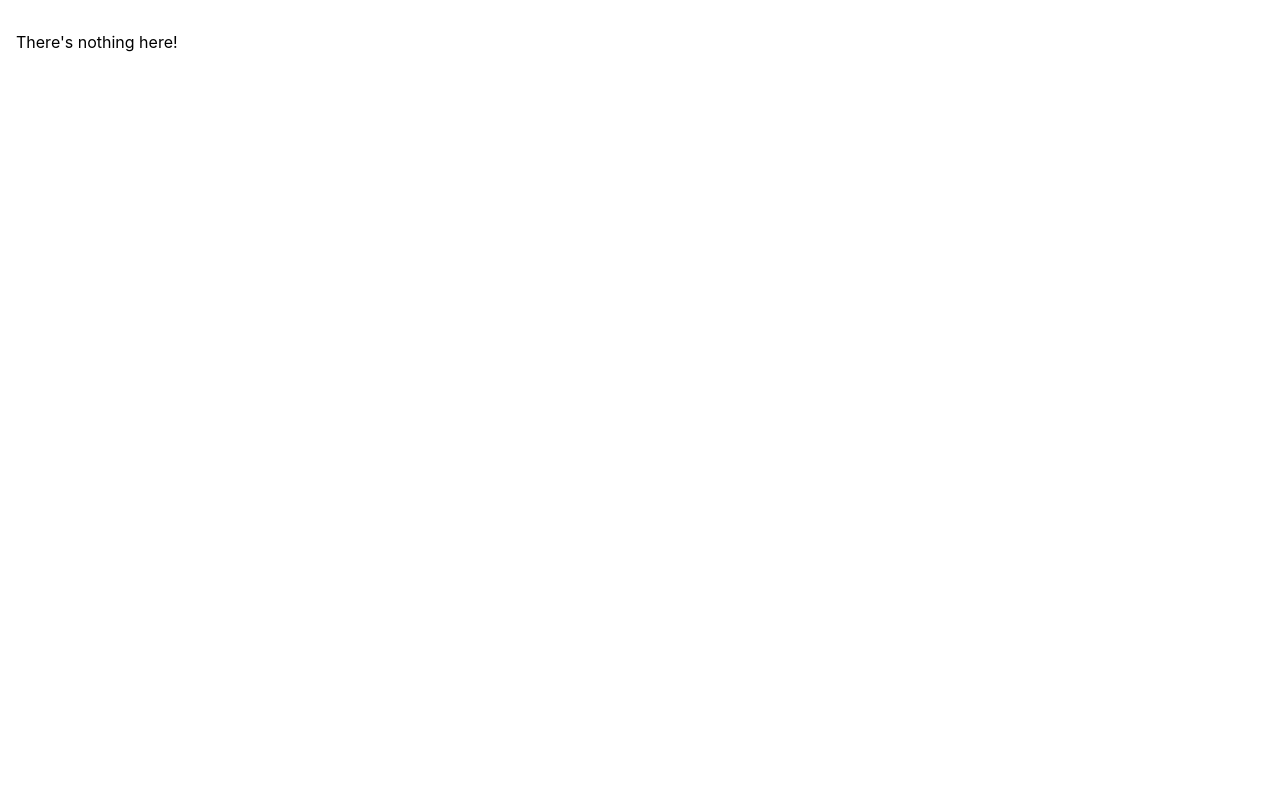
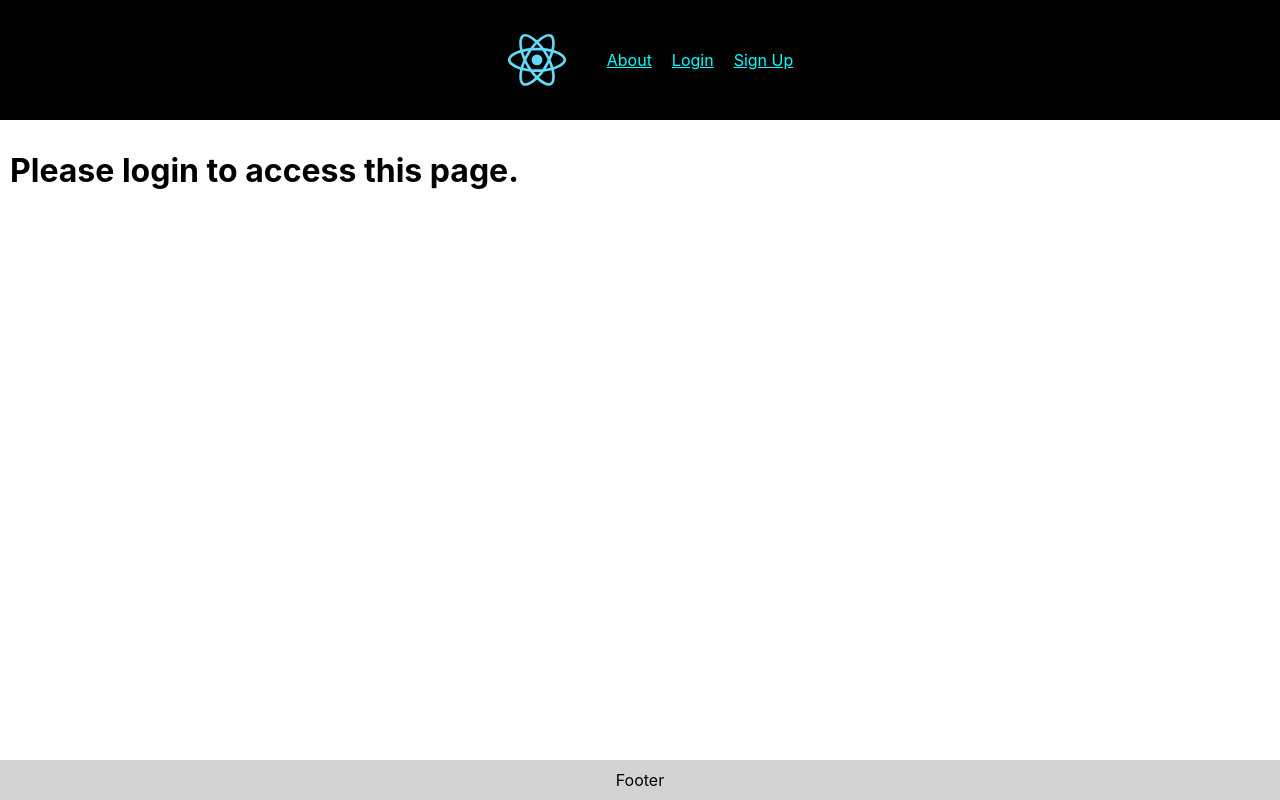
Before and after one commit to DanielBenkisos/react_microservices_06-1, a React (Create React App) app: page /profile in a window 1280 px wide. Built offline with nearby package versions, Linux system fonts and the light colour scheme; no server answers.

Commit message:
det virker med userservice

```diff
--- a/src/App.js
+++ b/src/App.js
@@ -16,9 +16,8 @@ const App = () => {
     async function isLoggedIn() {
         let loggedIn = false;
         try {
-            const response = await get(DOMAIN, BACKEND_PORT, "/login", true);
-            let object = await response.json();
-            loggedIn = object.loggedIn;
+            const json = await get(DOMAIN, BACKEND_PORT, "/login", true);
+            loggedIn = json.loggedIn;
         } catch (error) {
             console.error(error);
         }
--- a/src/api-crud.js
+++ b/src/api-crud.js
@@ -22,7 +22,7 @@ export const get = async (domain, port, path, credentials) => {
     if (!response.ok) {
         throw new Error(response.status.toString());
     }
-    return response;
+    return await response.json();
 };
 
 export const put = async (domain, port, path, credentials, payload) => {
@@ -36,7 +36,7 @@ export const put = async (domain, port, path, credentials, payload) => {
     if (!response.ok) {
         throw new Error(response.status.toString());
     }
-    return response;
+    return await response.json();
 };
 
 export const deLete = async (domain, port, path, credentials) => {
--- a/src/components/Header.css
+++ b/src/components/Header.css
@@ -4,6 +4,11 @@
     gap: 20px;
     justify-content: center;
     align-items: center;
-    background-color: gray;
+    background-color: black;
     padding: 10px;
 }
+
+.nav-item{
+    display: flex;
+    color: aqua;
+}
--- a/src/components/Header.js
+++ b/src/components/Header.js
@@ -1,4 +1,5 @@
 import "./Header.css";
+import image from "../logo.svg"
 import {Link} from "react-router-dom";
 import {get} from "../api-crud";
 import {BACKEND_PORT, DOMAIN} from "../config";
@@ -7,21 +8,21 @@ const Header = ({ loggedIn, handleLogin }) => {
 
     const handleLogout = async (e) => {
         e.preventDefault();
-        const response = await get(DOMAIN, BACKEND_PORT, "authentication/logout", true);
-        if (response.ok) {
+        const json = await get(DOMAIN, BACKEND_PORT, "/logout", true);
+
             handleLogin(false);
-        }
-        const json = await response.json();
+
         console.log(json);
     };
 
     return (
         <div className="header">
-            <Link to="/">Logo</Link>
-            <Link to="/about">About</Link>
-            {!loggedIn && <Link to="/login">Login</Link>}
-            <Link to="/signup">Sign Up</Link>
-            {loggedIn && <a href="/" onClick={handleLogout}>Logout</a>}
+            <img src={image} height={100} width={100}/>
+            <Link to="/about" className={'nav-item'}>About</Link>
+            {!loggedIn && <Link to="/login" className={'nav-item'}>Login</Link>}
+            {!loggedIn && <Link to="/signup" className={'nav-item'}>Sign Up</Link>}
+            {loggedIn && <a href="/" onClick={handleLogout} className={'nav-item'}  >Logout</a>}
+            {loggedIn && <Link to="/profile" className={'nav-item'}>Profile</Link>}
         </div>
     );
 };
--- a/src/index.js
+++ b/src/index.js
@@ -6,6 +6,8 @@ import {BrowserRouter, Route, Routes} from "react-router-dom";
 import Login from "./pages/Login";
 import SignUp from "./pages/Signup";
 import Store from "./pages/Store";
+import Profile from "./pages/Profile";
+import About from "./pages/About";
 
 ReactDOM.render(
     <React.StrictMode>
@@ -15,15 +17,9 @@ ReactDOM.render(
                     <Route path="/login" element={<Login/>}/>
                     <Route path="/signup" element={<SignUp/>}/>
                     <Route path="/store" element={<Store/>}/>
+                    <Route path="/profile" element={<Profile/>}/>
+                    <Route path="/about" element={<About/>}/>
                 </Route>
-                <Route
-                    path="*"
-                    element={
-                        <main style={{ padding: "1rem" }}>
-                            <p>There's nothing here!</p>
-                        </main>
-                    }
-                />
             </Routes>
         </BrowserRouter>
     </React.StrictMode>,
--- /dev/null
+++ b/src/pages/About.js
@@ -0,0 +1,14 @@
+import {useOutletContext} from "react-router-dom";
+
+const About = () => {
+    const { loggedIn, handleLogin } = useOutletContext();
+
+    return (
+        <div>
+            <h1>About</h1>
+            <p>This site is a project made by Daniel Ben-kisos</p>
+        </div>
+    );
+};
+
+export default About;
--- /dev/null
+++ b/src/pages/Profile.js
@@ -0,0 +1,77 @@
+import {useOutletContext} from "react-router-dom";
+import {useEffect, useState} from "react";
+import {get} from "../api-crud";
+import {put} from "../api-crud";
+import {BACKEND_PORT, DOMAIN} from "../config";
+
+const Profile = () => {
+    const { loggedIn, handleLogin } = useOutletContext();
+    const [profile, setProfile] = useState({});
+
+    function handleChange(event) {
+        const { name, value } = event.target;
+
+        setProfile(prevState => {
+            const copy = {...prevState}
+            copy[name] = value;
+            return copy;
+        })
+    }
+
+    useEffect( async () => {
+       await handleLoad();
+    }, []);
+
+   async function handleLoad(){
+        try{
+            const json = await get(DOMAIN, BACKEND_PORT, "/profile", true);
+
+                setProfile(json);
+
+        } catch (error){
+            console.log(error);
+        }
+    }
+
+    async function handleSubmit(event) {
+        event.preventDefault();
+        try {
+            const payload = profile;
+            const json = await put(DOMAIN, BACKEND_PORT, "/profile", true, payload);
+
+            setProfile(json);
+
+        } catch (error) {
+            console.error(error);
+        }
+    }
+
+    if (!loggedIn) {
+        return <div>
+            <h1>Please login to access this page.</h1>
+        </div>
+    }
+
+    return (
+        <div>
+            <h1>Profile</h1>
+            <form onSubmit={handleSubmit}>
+                <label htmlFor="userName">UserName</label><br/>
+                <input value={profile.userName ?? ""} onChange={handleChange} name="userName" id="userName" type="text"
+                       placeholder="Enter userName"/><br/><br/>
+                <label htmlFor="firstName">FirstName</label><br/>
+                <input value={profile.firstName ?? ""} onChange={handleChange} name="firstName" id="firstName" type="text"
+                       placeholder="Enter firstName"/><br/><br/>
+                <label htmlFor="lastName">LastName</label><br/>
+                <input value={profile.lastName ?? ""} onChange={handleChange} name="lastName" id="lastName" type="text"
+                       placeholder="Enter lastName"/><br/><br/>
+                <label htmlFor="email">Email</label><br/>
+                <input value={profile.email ?? ""} onChange={handleChange} name="email" id="email" type="text"
+                       placeholder="Enter email"/><br/><br/>
+                <button>Update profile</button>
+            </form>
+        </div>
+    );
+};
+
+export default Profile;
```
